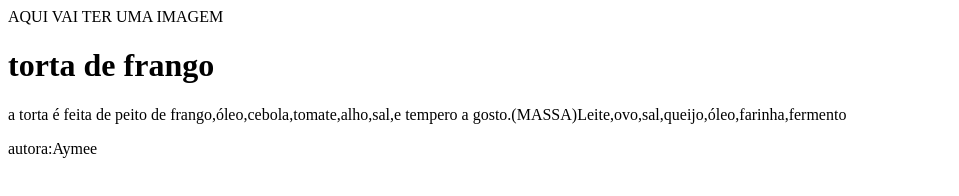
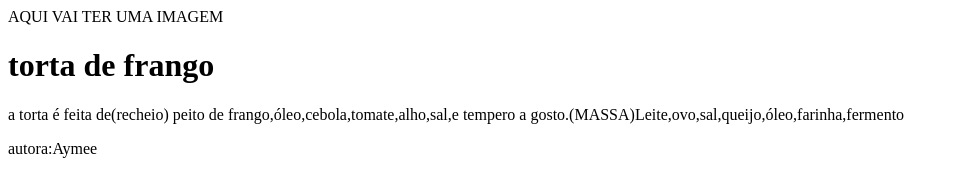
Before and after one commit to AYMEEGABRIELLEBOAVENTURA05/site-escola, a plain HTML site: page index.html in a window 1280 px wide. Shown: the whole page, without its empty margins (0-959 px from the left). Drawn offline with Linux system fonts and the light colour scheme.

Commit message:
Update index.html

```diff
--- a/index.html
+++ b/index.html
@@ -5,7 +5,7 @@
   <body>
     <p>AQUI VAI TER UMA IMAGEM<P>
     <h1>torta de frango</h1>
-      <p>a torta é feita de peito de frango,óleo,cebola,tomate,alho,sal,e tempero a gosto.(MASSA)Leite,ovo,sal,queijo,óleo,farinha,fermento</p>
+      <p>a torta é feita de(recheio) peito de frango,óleo,cebola,tomate,alho,sal,e tempero a gosto.(MASSA)Leite,ovo,sal,queijo,óleo,farinha,fermento</p>
     <p>autora:Aymee</p>
   </body>
 </html>
```
